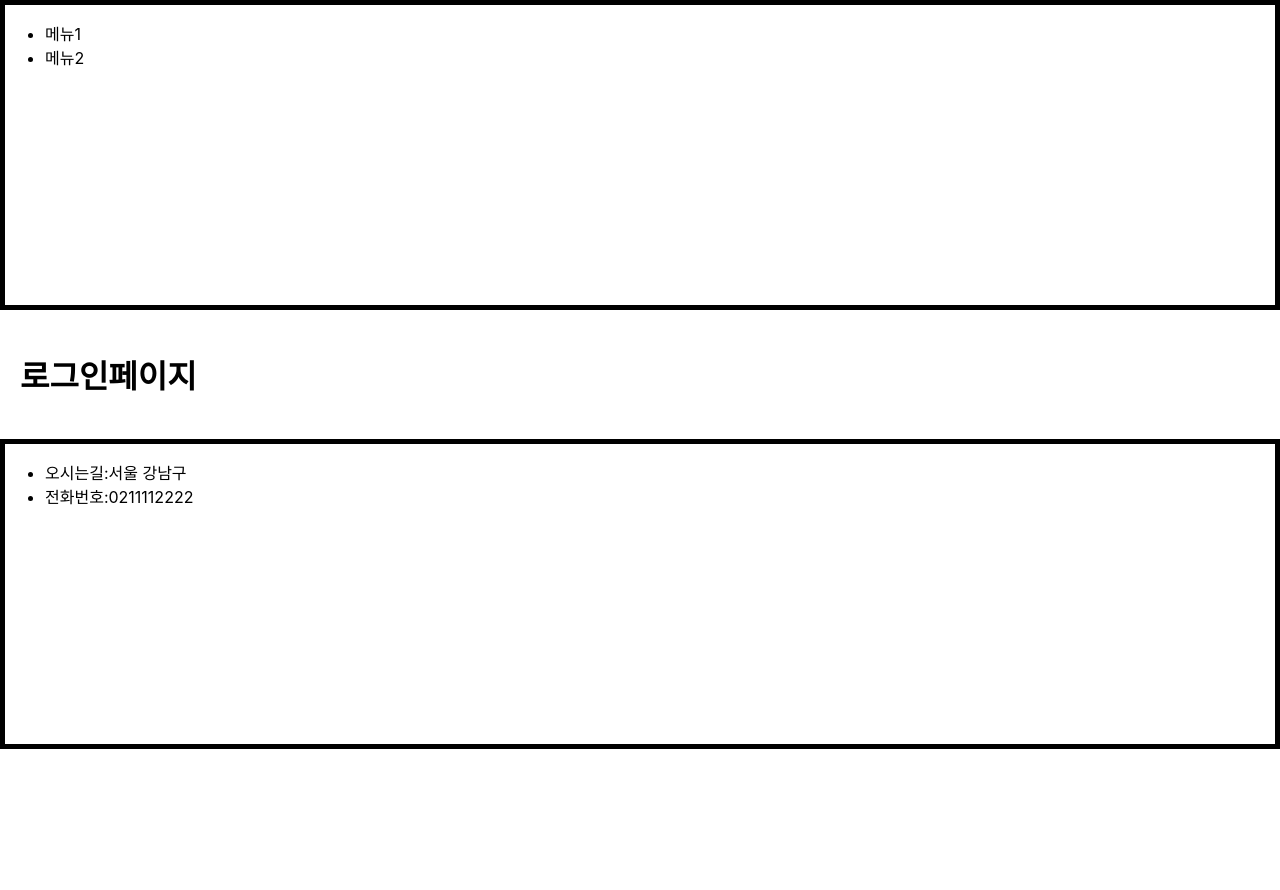
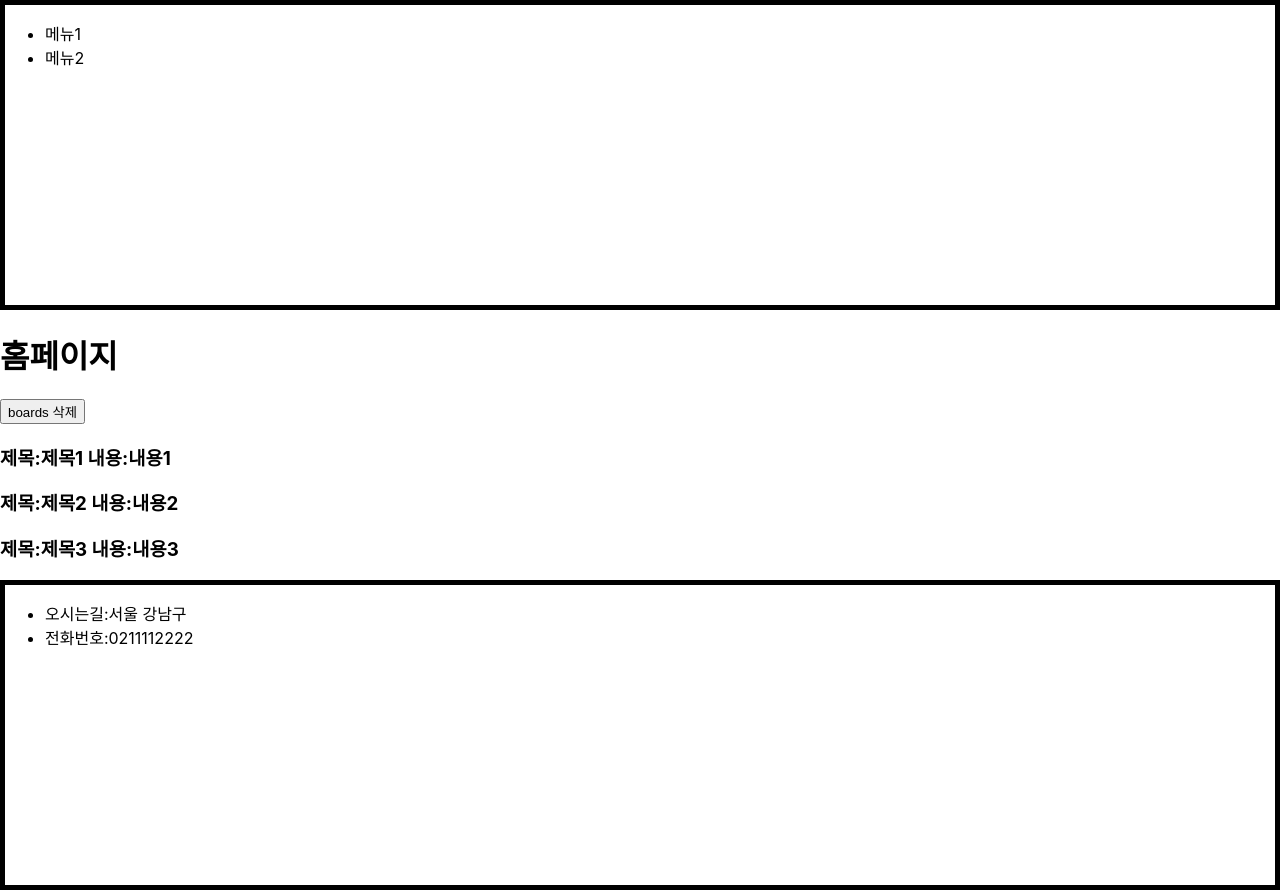
Before and after one commit to squirrelchipmunk/ReactEx01, a React (Create React App) app: page / in a window 1280 px wide. Before the commit the page ends 800 px from the top, so only its background shows below. Built offline with nearby package versions, Linux system fonts and the light colour scheme.

Commit message:
props passing

```diff
--- a/src/App.js
+++ b/src/App.js
@@ -1,10 +1,6 @@
 import logo from './logo.svg';
 import './App.css';
-import styled from 'styled-components';
-import Header from './components/Header';
-import Footer from './components/Footer';
-import Login from './components/login/Login';
-import LoginPage from './pages/LoginPage';
+import HomePage from './pages/HomePage';
 
 // 0. React 엔진 : 데이터 변경 감지해서 ui 그리기
 // 1. 실행 -> index.html : (Single Page Application, SPA)
@@ -24,7 +20,7 @@ import LoginPage from './pages/LoginPage';
 function App() {
   return (
     <div>
-      <LoginPage />
+      <HomePage />
     </div>
   );
 }
--- a/src/components/Footer.js
+++ b/src/components/Footer.js
@@ -5,19 +5,19 @@ import styled from 'styled-components';
 
 // 재사용을 위한 컴포넌트 생성
 // styled-componenets 장점 : js+css 관리 편함
-const FooterList = styled.div`
+const StyleFooterDiv = styled.div`
   border: 5px solid black;
   height: 300px;
 `;
 
 const Footer = () => {
   return (
-    <FooterList>
+    <StyleFooterDiv>
       <ul>
         <li>오시는길:서울 강남구</li>
         <li>전화번호:0211112222</li>
       </ul>
-    </FooterList>
+    </StyleFooterDiv>
   );
 };
 
--- a/src/components/Header.js
+++ b/src/components/Header.js
@@ -5,19 +5,19 @@ import styled from 'styled-components';
 
 // 재사용을 위한 컴포넌트 생성
 // styled-componenets 장점 : js+css 관리 편함
-const HeaderList = styled.div`
+const StyledHeaderDiv = styled.div`
   border: 5px solid black;
   height: 300px;
 `;
 
 const Header = () => {
   return (
-    <HeaderList>
+    <StyledHeaderDiv>
       <ul>
         <li>메뉴1</li>
         <li>메뉴2</li>
       </ul>
-    </HeaderList>
+    </StyledHeaderDiv>
   );
 };
 
--- /dev/null
+++ b/src/components/home/Home.js
@@ -0,0 +1,25 @@
+import React from 'react';
+
+const Home = (props) => {
+  //const boards = props.boards;
+  //const id = props.id;
+
+  //구조분할 할당
+  const { boards, id, setBoards } = props;
+  console.log(boards, id);
+
+  // setBoards도 부모의 함수이기 때문에 props로 받아야 함
+  return (
+    <div>
+      <h1>홈페이지</h1>
+      <button onClick={() => setBoards([])}>boards 삭제</button>
+      {boards.map((board) => (
+        <h3>
+          제목:{board.title} 내용:{board.content}
+        </h3>
+      ))}
+    </div>
+  );
+};
+
+export default Home;
--- a/src/components/login/Login.js
+++ b/src/components/login/Login.js
@@ -1,15 +1,15 @@
 import React from 'react';
 import styled from 'styled-components';
 
-const LoginBox = styled.div`
+const StyledLoginDiv = styled.div`
   padding: 20px;
 `;
 
 const Login = () => {
   return (
-    <LoginBox>
+    <StyledLoginDiv>
       <h1>로그인페이지</h1>
-    </LoginBox>
+    </StyledLoginDiv>
   );
 };
 
--- /dev/null
+++ b/src/pages/HomePage.js
@@ -0,0 +1,33 @@
+import React, { useEffect, useState } from 'react';
+import Footer from '../components/Footer';
+import Header from '../components/Header';
+import Home from '../components/home/Home';
+
+const HomePage = () => {
+  //http 요청 (fetch, jquery ajax, axios:외부 라이브러리 다운)
+  const [boards, setBoards] = useState([]);
+
+  // 의존하는 상태값이 없으니 최초 1번만 실행
+  useEffect(() => {
+    // 다운로드 가정
+    let data = [
+      { id: 1, title: '제목1', content: '내용1' },
+      { id: 2, title: '제목2', content: '내용2' },
+      { id: 3, title: '제목3', content: '내용3' },
+    ];
+
+    setBoards([...boards, ...data]);
+  }, []);
+
+  // 데이터의 주인
+  // 자식에게 props passing
+  return (
+    <div>
+      <Header />
+      <Home boards={boards} id={1} setBoards={setBoards} />
+      <Footer />
+    </div>
+  );
+};
+
+export default HomePage;
```
